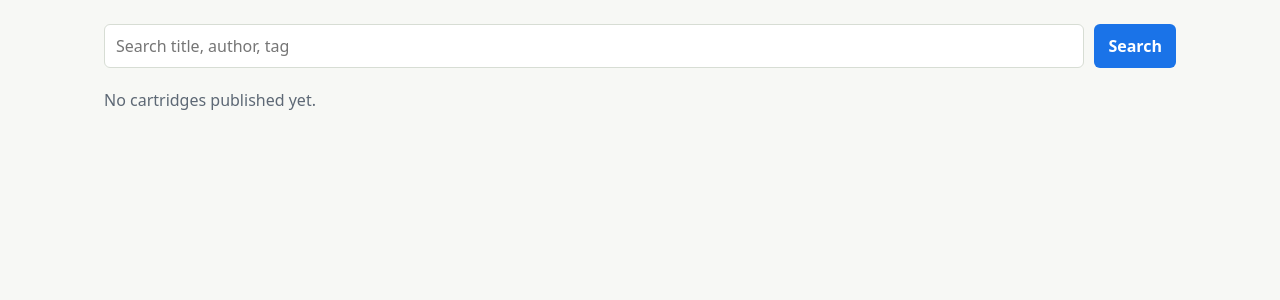
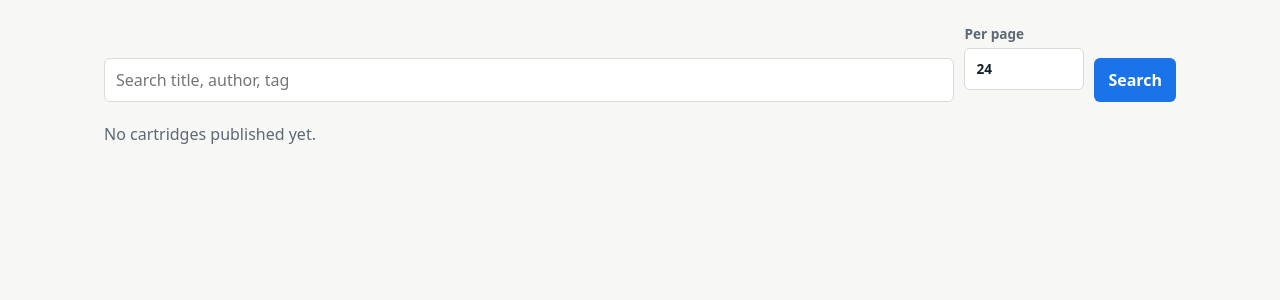
Before and after one commit to riscv-prg32/CartridgeStore, a Flask app: page / in a window 1280 px wide. Shown: the part 60-360 px from the top of the page. Run offline with Flask 3, Linux system fonts and the light colour scheme; data comes from the database, SQL or seed files in the repository; data that the repository does not hold is empty; parts of the project's set-up code (start-up, migrations or seed data) failed here and were passed over; some libraries are stand-ins or nearby versions.

Commit message:
Add catalog pagination

```diff
--- a/cartridge_store/app.py
+++ b/cartridge_store/app.py
@@ -55,6 +55,8 @@ from .users import register_user_routes
 
 
 DEFAULT_MAX_UPLOAD = 8 * 1024 * 1024
+DEFAULT_CATALOG_PER_PAGE = 24
+MAX_CATALOG_PER_PAGE = 100
 
 
 class CartridgeRequest(FlaskRequest):
@@ -63,6 +65,39 @@ class CartridgeRequest(FlaskRequest):
         if self.path in {"/api/publish/bundle", "/api/publish", "/publish"}:
             return int(current_app.config["BUNDLE_MAX_CONTENT_LENGTH"])
         return super().max_content_length
+
+
+def _catalog_pagination(
+    items: list[dict[str, Any]],
+    *,
+    default_per_page: int | None = DEFAULT_CATALOG_PER_PAGE,
+    max_per_page: int | None = MAX_CATALOG_PER_PAGE,
+) -> dict[str, Any]:
+    page = max(request.args.get("page", default=1, type=int) or 1, 1)
+    per_page = request.args.get("per_page", type=int)
+    if per_page is None:
+        per_page = request.args.get("limit", default=default_per_page, type=int)
+    if per_page is None:
+        per_page = max(len(items), 1)
+    per_page = max(per_page or 1, 1)
+    if max_per_page is not None:
+        per_page = min(per_page, max_per_page)
+    total = len(items)
+    pages = max((total + per_page - 1) // per_page, 1)
+    page = min(page, pages)
+    start = (page - 1) * per_page
+    end = start + per_page
+    return {
+        "items": items[start:end],
+        "page": page,
+        "per_page": per_page,
+        "total": total,
+        "pages": pages,
+        "has_next": page < pages,
+        "has_prev": page > 1,
+        "next_page": page + 1 if page < pages else None,
+        "prev_page": page - 1 if page > 1 else None,
+    }
 
 
 def create_app(test_config: dict[str, Any] | None = None) -> Flask:
@@ -144,10 +179,13 @@ def create_app(test_config: dict[str, Any] | None = None) -> Flask:
     @app.get("/")
     def index():
         q = request.args.get("q", "")
+        games = store.list_games(q)
+        pagination = _catalog_pagination(games)
         return render_template(
             "index.html",
-            games=store.list_games(q),
+            games=pagination["items"],
             q=q,
+            pagination=pagination,
         )
 
     @app.get("/games/<game_id>")
@@ -508,7 +546,32 @@ def create_app(test_config: dict[str, Any] | None = None) -> Flask:
     @app.get("/api/games")
     def api_games():
         q = request.args.get("q") or request.args.get("search")
-        return jsonify({"ok": True, "games": store.list_games(q)})
+        games = store.list_games(q)
+        paginate_api = any(name in request.args for name in ("page", "per_page", "limit"))
+        pagination = _catalog_pagination(
+            games,
+            default_per_page=DEFAULT_CATALOG_PER_PAGE if paginate_api else None,
+            max_per_page=MAX_CATALOG_PER_PAGE if paginate_api else None,
+        )
+        return jsonify(
+            {
+                "ok": True,
+                "games": pagination["items"],
+                "pagination": {
+                    key: pagination[key]
+                    for key in (
+                        "page",
+                        "per_page",
+                        "total",
+                        "pages",
+                        "has_next",
+                        "has_prev",
+                        "next_page",
+                        "prev_page",
+                    )
+                },
+            }
+        )
 
     @app.get("/api/games/<game_id>")
     def api_game(game_id: str):
--- a/static/style.css
+++ b/static/style.css
@@ -126,8 +126,18 @@ a {
 }
 
 .search {
+  align-items: flex-end;
   display: flex;
   gap: 10px;
+}
+
+.per-page-control {
+  color: var(--muted);
+  display: grid;
+  flex: 0 0 120px;
+  font-size: 0.85rem;
+  font-weight: 700;
+  gap: 4px;
 }
 
 input,
--- a/templates/index.html
+++ b/templates/index.html
@@ -6,6 +6,10 @@
 <section class="toolbar">
   <form class="search" method="get" action="/">
     <input name="q" value="{{ q }}" placeholder="Search title, author, tag">
+    <label class="per-page-control">
+      <span>Per page</span>
+      <input name="per_page" type="number" min="1" max="100" value="{{ pagination.per_page }}">
+    </label>
     <button type="submit">Search</button>
   </form>
 </section>
@@ -34,4 +38,26 @@
   <p class="empty">No cartridges published yet.</p>
   {% endfor %}
 </section>
+
+{% if pagination.total > 0 %}
+<nav class="pagination" aria-label="Catalog pages">
+  <p>
+    Showing {{ ((pagination.page - 1) * pagination.per_page) + 1 }}-{{ [pagination.page * pagination.per_page, pagination.total] | min }}
+    of {{ pagination.total }} cartridges
+  </p>
+  <div class="pagination-links">
+    {% if pagination.has_prev %}
+    <a class="button secondary" href="{{ url_for('index', q=q, per_page=pagination.per_page, page=pagination.prev_page) }}">Previous</a>
+    {% else %}
+    <span class="button secondary disabled" aria-disabled="true">Previous</span>
+    {% endif %}
+    <span class="page-count">Page {{ pagination.page }} of {{ pagination.pages }}</span>
+    {% if pagination.has_next %}
+    <a class="button secondary" href="{{ url_for('index', q=q, per_page=pagination.per_page, page=pagination.next_page) }}">Next</a>
+    {% else %}
+    <span class="button secondary disabled" aria-disabled="true">Next</span>
+    {% endif %}
+  </div>
+</nav>
+{% endif %}
 {% endblock %}
```
Also changed, not shown: other parts of static/style.css (+54 -0 lines), docs/api.md (+12 -0 lines), tests/test_api.py (+63 -0 lines).
